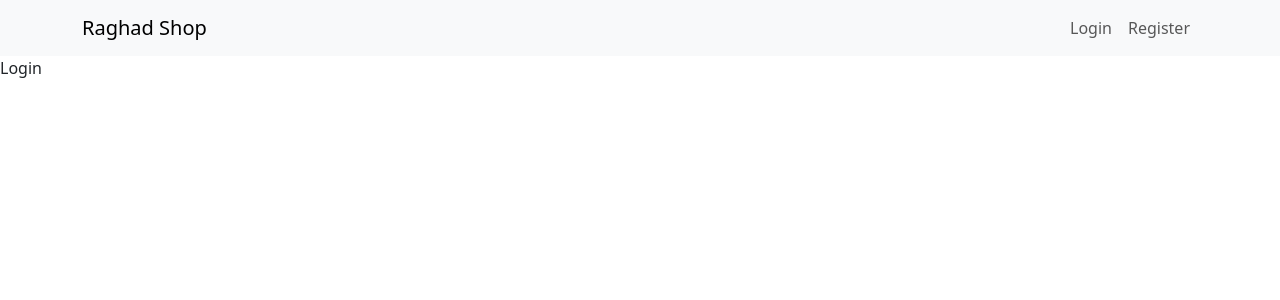
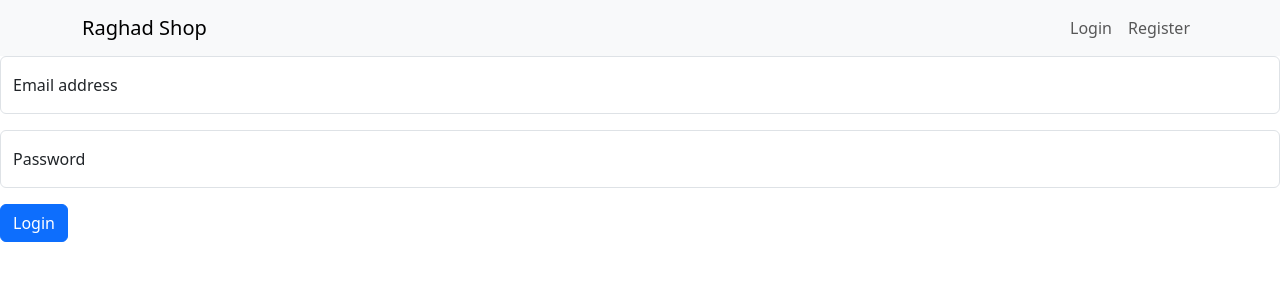
Before and after one commit to RaghadShalabi/e-commerce-React.js, a React (Vite) app: page /login in a window 1280 px wide. Shown: the top 300 px of the page. Built offline with nearby package versions, Linux system fonts and the light colour scheme.

Commit message:
handle Login form

```diff
--- a/src/pages/user/login/Login.jsx
+++ b/src/pages/user/login/Login.jsx
@@ -1,9 +1,61 @@
-import React from 'react'
+import Button from 'react-bootstrap/Button';
+import React, { useState } from 'react'
+import FloatingLabel from 'react-bootstrap/FloatingLabel';
+import Form from 'react-bootstrap/Form';
+import { useForm } from 'react-hook-form';
+import axios from 'axios';
+import { useNavigate } from 'react-router-dom';
+import { Slide, toast } from 'react-toastify';
 
-export default function Login() {
+export default function login() {
+
+    const [isLoading, setIsLoading] = useState(false);
+    const [serverError, setServerError] = useState(null);
+    const { register, handleSubmit, formState: { errors } } = useForm();
+    const navigate = useNavigate();
+    const loginUser = async (value) => {
+        setIsLoading(true);
+        try {
+            const response = await axios.post(`${import.meta.env.VITE_BASE_URL}/auth/signin`, value);
+            if (response.status === 200) {
+                localStorage.setItem("userToken", response.data.token);
+                navigate(`/`);
+            } else {
+                alert('Failed to login user');
+            }
+            console.log(response);
+            console.log(value);
+        } catch (error) {
+            console.error(error);
+            setServerError(error.response.data.message);
+        } finally {
+            setIsLoading(false);
+        }
+    }
     return (
-        <div>
-            Login
-        </div>
+        <>
+            <Form onSubmit={handleSubmit(loginUser)}>
+                {serverError ? <div className='text-danger'>{serverError}</div> : null}
+                <FloatingLabel
+                    controlId="floatingInput"
+                    label="Email address"
+                    className="mb-3"
+                >
+                    <Form.Control type="email" placeholder="" {...register('email', { required: "Email address is required" })} />
+                    {errors.email ? <div className='text-danger'>{errors.email.message}</div> : null}
+                </FloatingLabel>
+                <FloatingLabel
+                    controlId="floatingInput"
+                    label="Password"
+                    className="mb-3"
+                >
+                    <Form.Control type="password" placeholder="" {...register('password', { required: "Password is required" })} />
+                    {errors.password ? <div className='text-danger'>{errors.password.message}</div> : null}
+                </FloatingLabel>
+                <Button type='submit' variant="primary" disabled={isLoading}>
+                    {isLoading ? "Loading..." : "Login"}
+                </Button>
+            </Form>
+        </>
     )
 }
--- a/src/pages/user/register/Register.jsx
+++ b/src/pages/user/register/Register.jsx
@@ -47,7 +47,7 @@ export default function Register() {
     return (
         <>
             <Form onSubmit={handleSubmit(registerUser)}>
-                {serverError ?? <div className='text-danger'>{serverError}</div>}
+                {serverError ? <div className='text-danger'>{serverError}</div> : null}
                 <FloatingLabel
                     controlId="floatingInput"
                     label="User Name"
```
